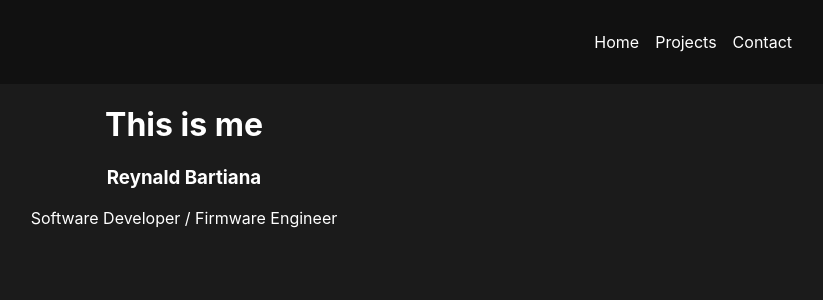
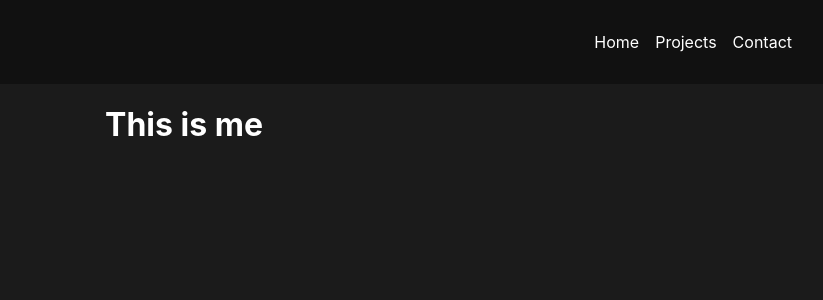
Before and after one commit to seru01/portfolio, a React (Create React App) app in the folder portfolio/: page / in a window 1280 px wide. Shown: the top 300 px of the page, without its empty margins (456-1279 px from the left). Built offline with nearby package versions, Linux system fonts and the light colour scheme.

Commit message:
test commit

```diff
--- a/portfolio/src/components/MainContent.js
+++ b/portfolio/src/components/MainContent.js
@@ -3,8 +3,9 @@ import React from "react";
 const Maincontent = () => {
   return (
     <div className="MainContent">
-      <h3>Reynald Bartiana</h3>
-      <p>Software Developer / Firmware Engineer</p>
+      <div className="">
+
+      </div>
     </div>
   );
 };
```
